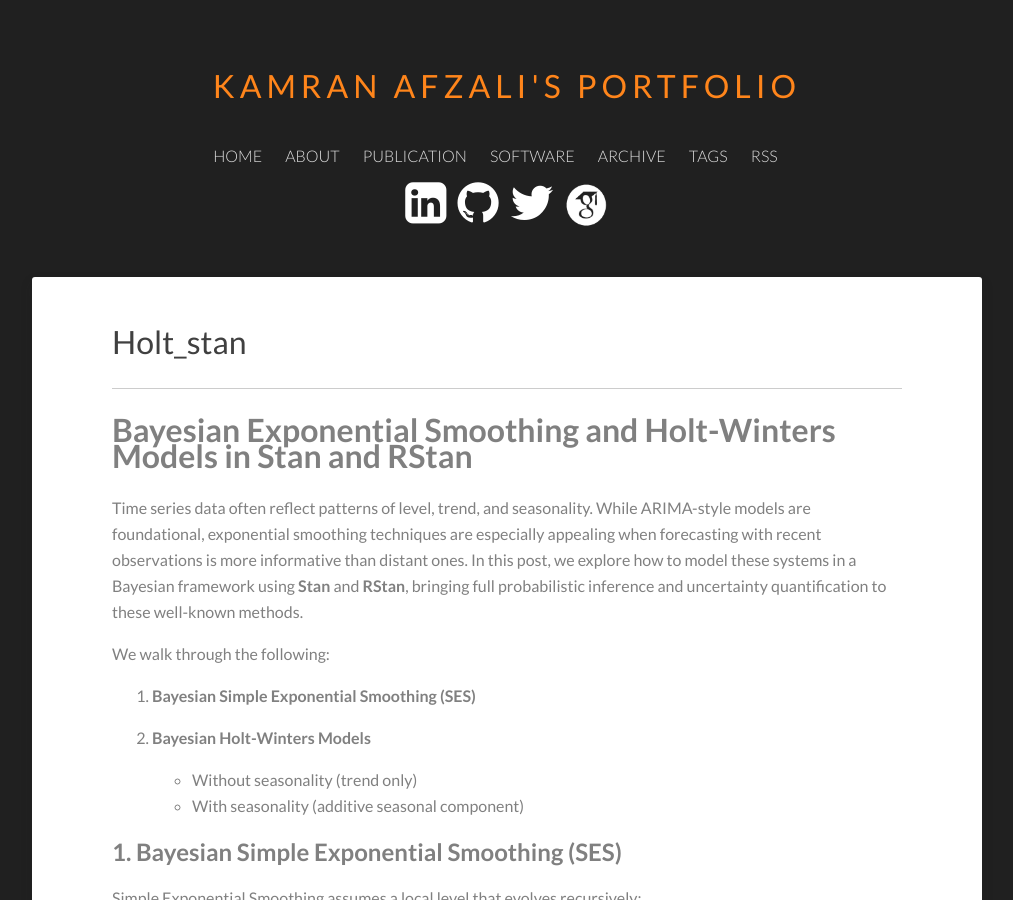
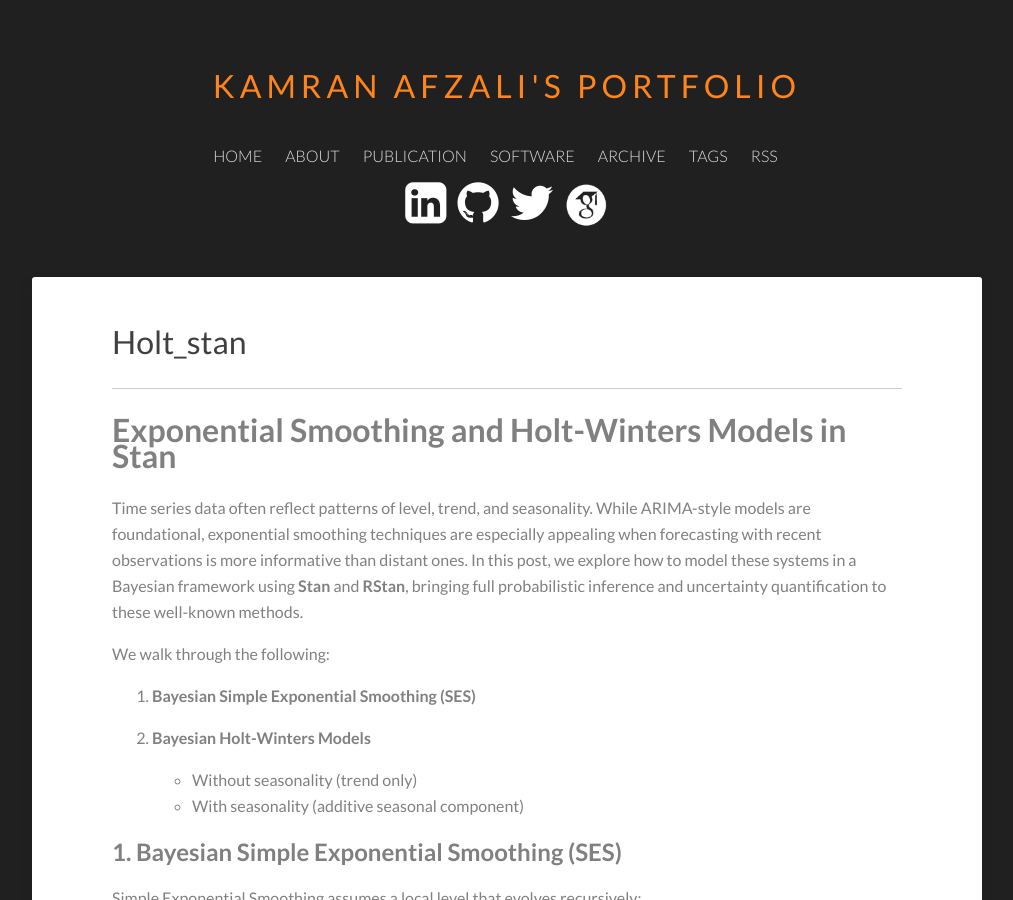
Before and after one commit to Kamran-Afzali/Kamran-Afzali.github.io, a Jekyll site: the page built from _posts/2026-08-25-HOLT_STAN.md, in a window 1280 px wide and 900 px high. Shown: the whole window, without its empty margins (133-1146 px from the left). Built offline with Jekyll 4.4.1, drawn with Linux system fonts in a browser that asks for light colours; our own code applies the rules of GitHub Pages for plain Markdown files; formulas are drawn with MathJax 3.

Commit message:
Update 2026-08-25-HOLT_STAN.md

```diff
--- a/_posts/2026-08-25-HOLT_STAN.md
+++ b/_posts/2026-08-25-HOLT_STAN.md
@@ -1,6 +1,6 @@
 
 
-# **Bayesian Exponential Smoothing and Holt-Winters Models in Stan and RStan**
+# **Exponential Smoothing and Holt-Winters Models in Stan**
 
 Time series data often reflect patterns of level, trend, and seasonality. While ARIMA-style models are foundational, exponential smoothing techniques are especially appealing when forecasting with recent observations is more informative than distant ones. In this post, we explore how to model these systems in a Bayesian framework using **Stan** and **RStan**, bringing full probabilistic inference and uncertainty quantification to these well-known methods.
 
```
